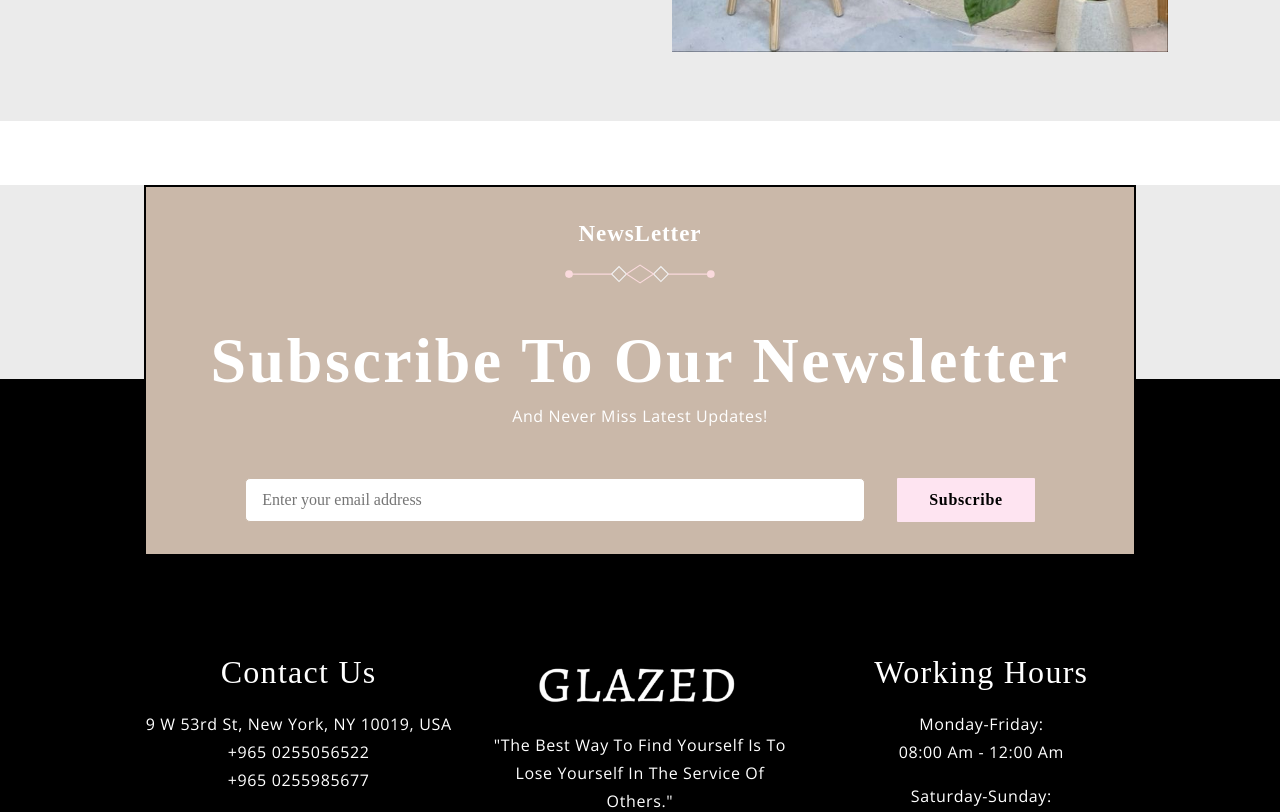
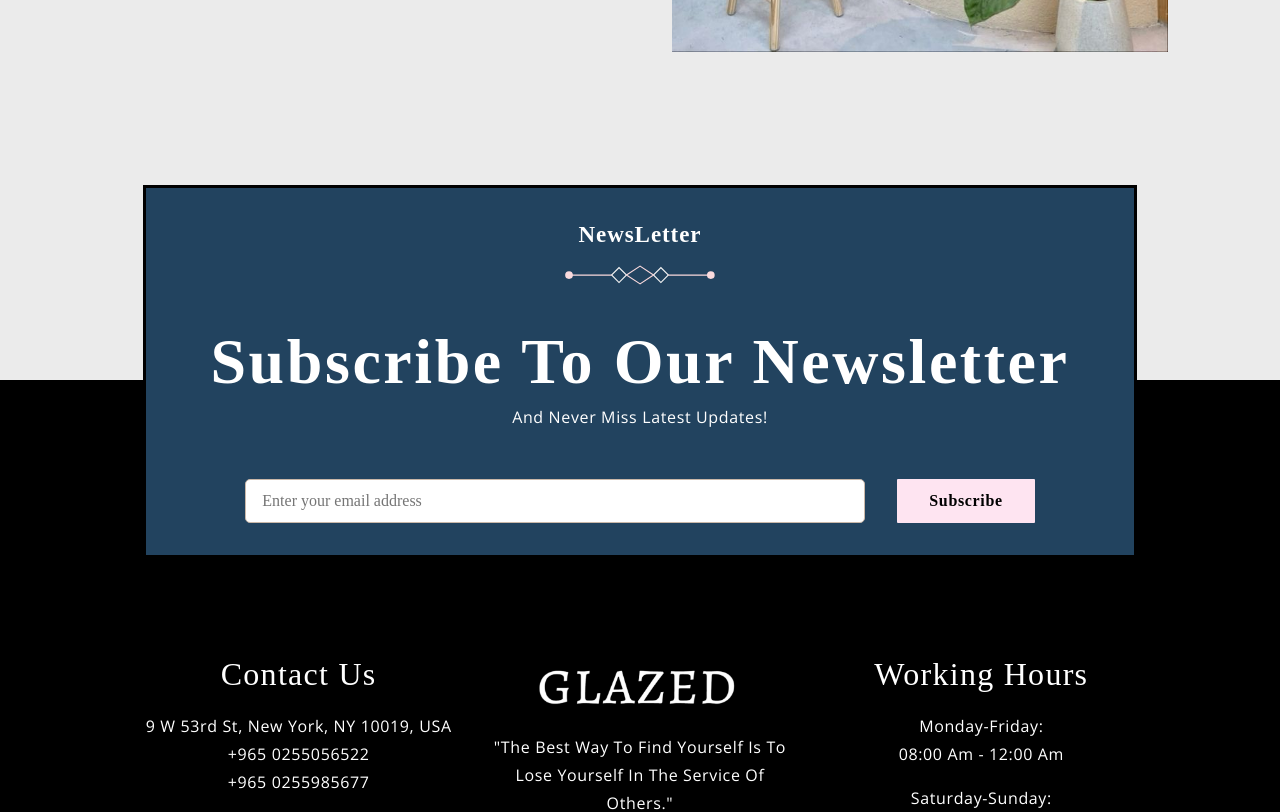
Before and after one commit to hafsachenni/Modern_Pastry_Website, a React (Create React App) app: page / in a window 1280 px wide. Shown: the part 7000-7812 px from the top of the page. Built offline with nearby package versions, Linux system fonts and the light colour scheme; the HTML template or start-up script is replaced by a standard one; a web font is replaced by a local one.

Commit message:
some styling props changed in footer and gallery

```diff
--- a/src/components/Footer/Msgbox.css
+++ b/src/components/Footer/Msgbox.css
@@ -1,7 +1,7 @@
 .app__newsletter {
     padding: 2rem 4rem;
-    border: 2px solid black;
-    background: #cab8a9;
+    border: 3px solid black;
+    background: #22435f;
 }
 
 .app__newsletter-heading {
--- a/src/container/Footer/Footer.css
+++ b/src/container/Footer/Footer.css
@@ -7,6 +7,7 @@
     align-items: center;
     flex-direction: column;
     padding-top: 0;
+    background: #ebebeb;
 }
 .app__footer-links {
     width: 100%;
--- a/src/container/Gallery/Gallery.css
+++ b/src/container/Gallery/Gallery.css
@@ -1,7 +1,7 @@
 .app__gallery {
     flex-direction: row;
     padding: 4rem 0 4rem 6rem;
-    background: #dadde0;
+    background: #dbdfe2;
 }
 .app__gallery-content{
     flex: 1;
```
